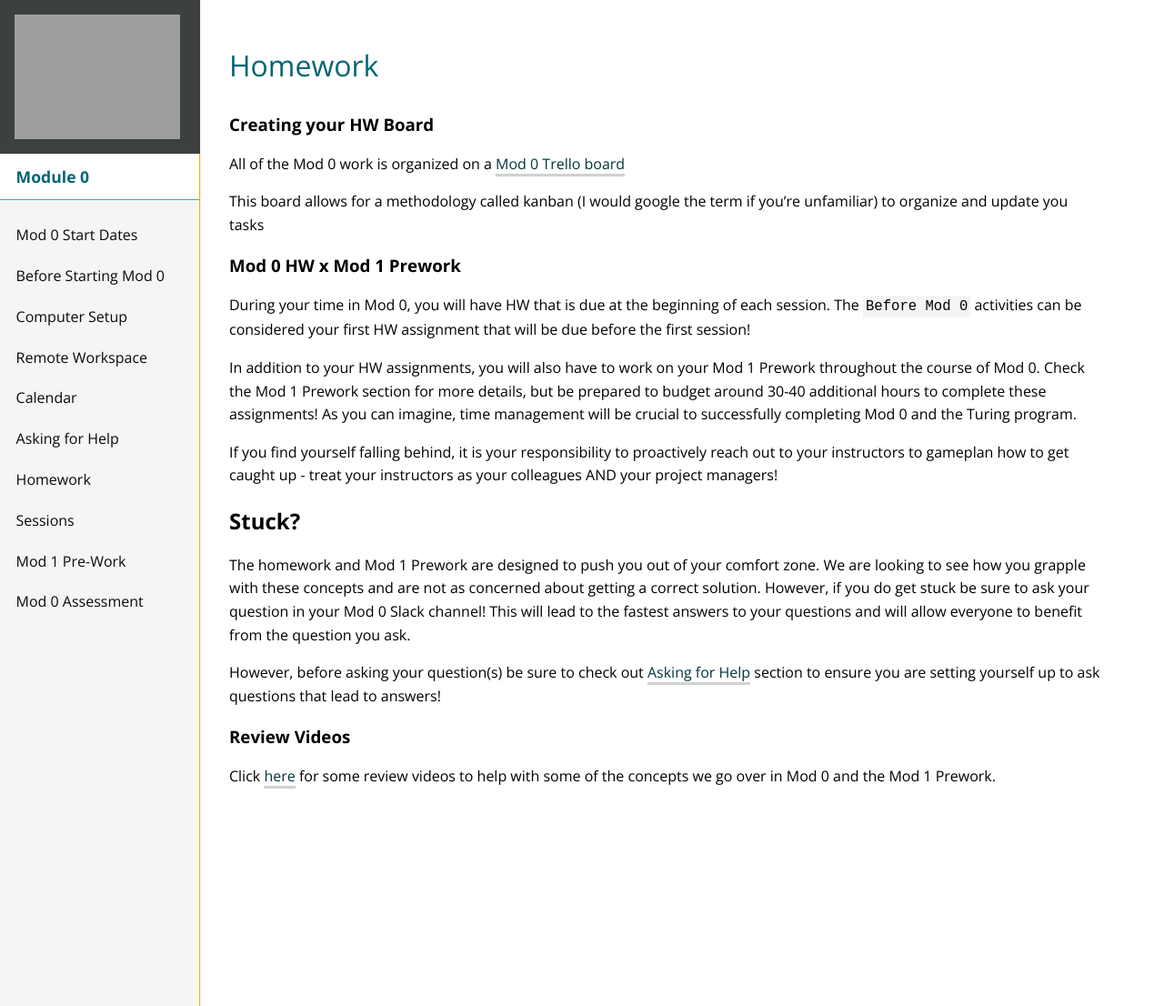
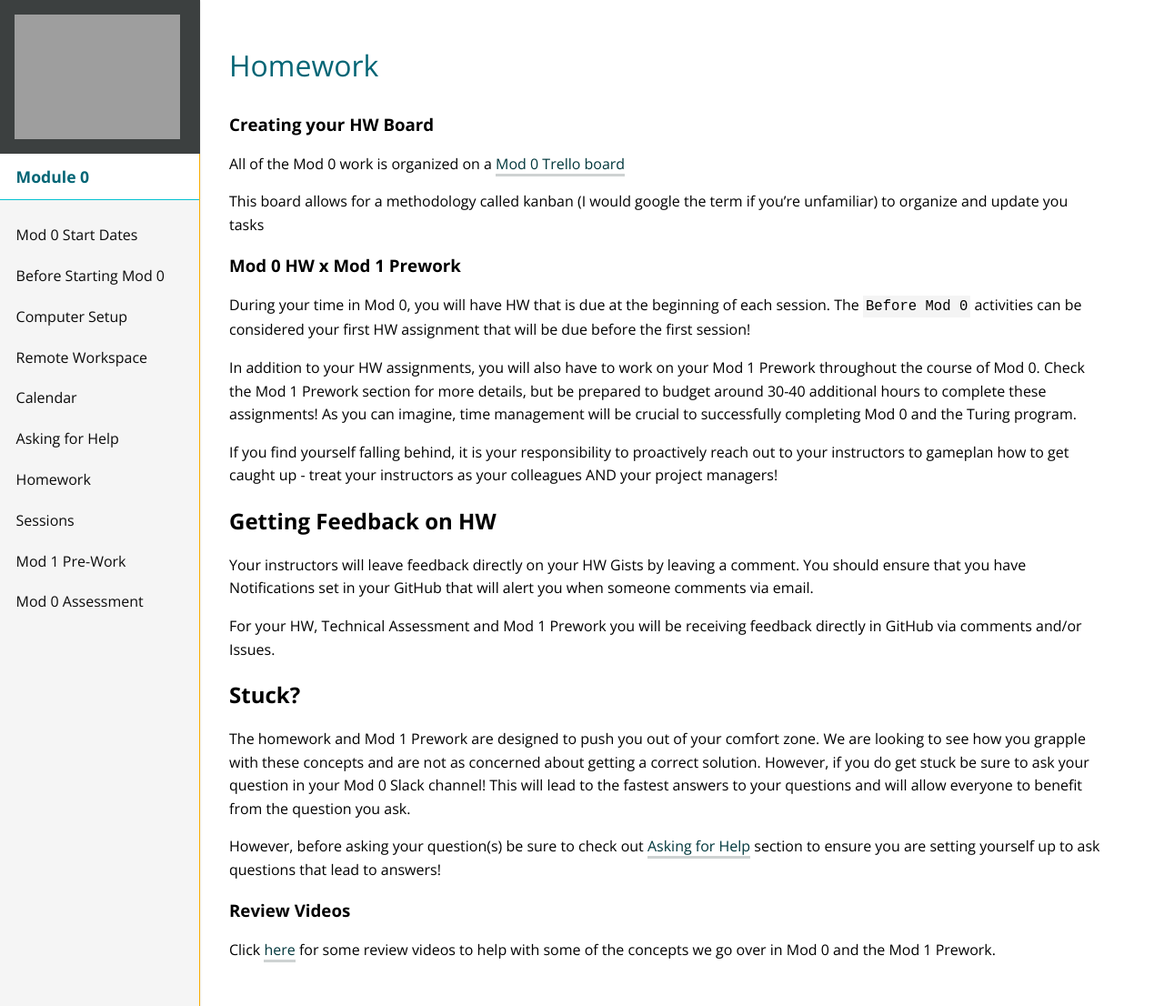
Before and after one commit to turingschool/mod-0-curriculum, a Jekyll site: the page built from homework/index.md, in a window 1280 px wide and 1106 px high. Shown: the whole window at 91% size. Built offline with Jekyll 4.4.1, drawn with Linux system fonts in a browser that asks for light colours; nearby versions of some CDN libraries.

Commit message:
Adjust hw instructions

```diff
--- a/homework/index.md
+++ b/homework/index.md
@@ -16,6 +16,11 @@ In addition to your HW assignments, you will also have to work on your Mod 1 Pre
 
 If you find yourself falling behind, it is your responsibility to proactively reach out to your instructors to gameplan how to get caught up - treat your instructors as your colleagues AND your project managers!
 
+## Getting Feedback on HW
+Your instructors will leave feedback directly on your HW Gists by leaving a comment. You should ensure that you have Notifications set in your GitHub that will alert you when someone comments via email.
+
+For your HW, Technical Assessment and Mod 1 Prework you will be receiving feedback directly in GitHub via comments and/or Issues.
+
 ## Stuck?
 The homework and Mod 1 Prework are designed to push you out of your comfort zone. We are looking to see how you grapple with these concepts and are not as concerned about getting a correct solution. However, if you do get stuck be sure to ask your question in your Mod 0 Slack channel! This will lead to the fastest answers to your questions and will allow everyone to benefit from the question you ask.
 
```
